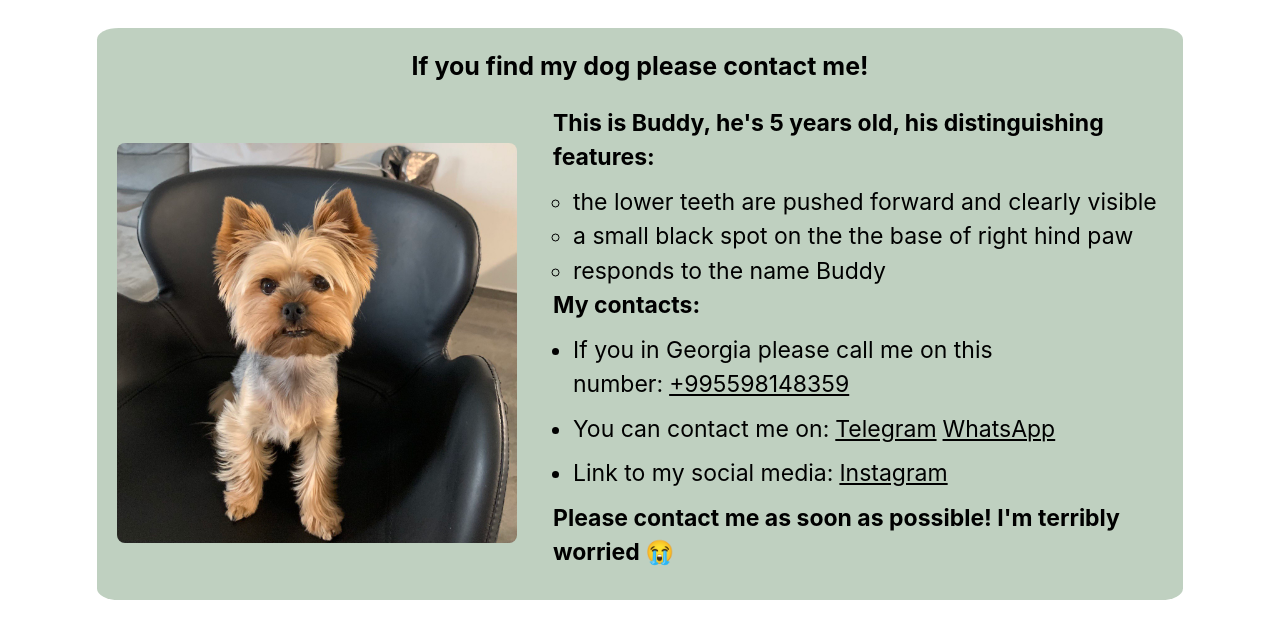
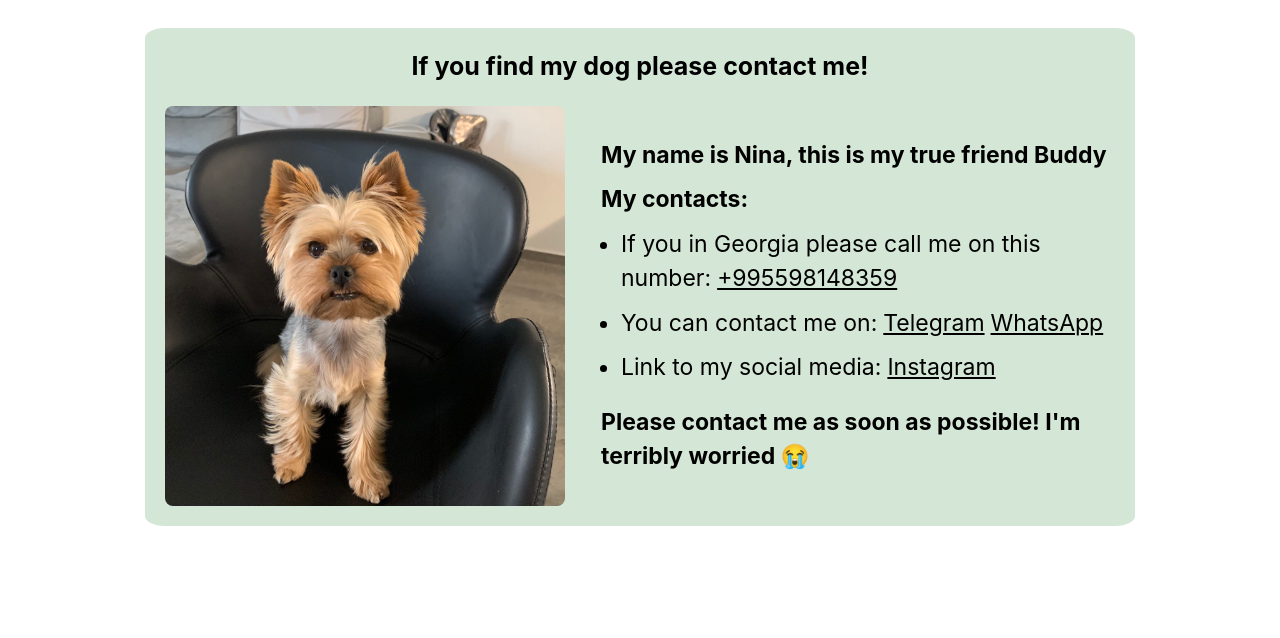
Before and after one commit to pinakoladda/buddy-lost, a React (Vite) app: page / in a window 1280 px wide. Shown: the top 638 px of the page. Built offline with nearby package versions, Linux system fonts and the light colour scheme.

Commit message:
feat: fix

```diff
--- a/src/components/Info/Info.jsx
+++ b/src/components/Info/Info.jsx
@@ -11,13 +11,8 @@ export const Info = () => {
         <img className="info__avatar" src={BuddyAvatar}></img>
         <div className="info__text-container">
           <p className="info__paragraph">
-            This is Buddy, he's 5 years old, his distinguishing features:
+            My name is Nina, this is my true friend Buddy
           </p>
-          <List className="info__features-list" type="circle">
-            <li>the lower teeth are pushed forward and clearly visible</li>
-            <li>a small black spot on the the base of right hind paw</li>
-            <li>responds to the name Buddy</li>
-          </List>
           <p className="info__paragraph">My contacts:</p>
           <List className="info__contacts-list">
             <li className="info__list-item">
@@ -27,7 +22,7 @@ export const Info = () => {
             <li className="info__list-item">
               You can contact me on:
               <Link href="https://t.me/pinakoladda">Telegram</Link>
-              <Link href="https://t.me/pinakoladda">WhatsApp</Link>
+              <Link href="https://wa.me/995598148359">WhatsApp</Link>
             </li>
             <li className="info__list-item">
               Link to my social media:
--- a/src/components/Info/index.css
+++ b/src/components/Info/index.css
@@ -1,6 +1,6 @@
 .info {
-    background-color: rgb(191, 208, 192);
-    max-width: 1046px;
+    background-color: rgb(212, 230, 213);
+    max-width: 950px;
     margin: 20px;
     padding: 20px;
     border-radius: 2%;
@@ -17,6 +17,11 @@
 .info__paragraph {
     font-weight: bolder;
     margin: 0 0 10px 0;
+}
+
+.info__paragraph:last-child {
+    margin-top: 20px;
+    margin-bottom: 0px;
 }
 
 .info__container {
```
